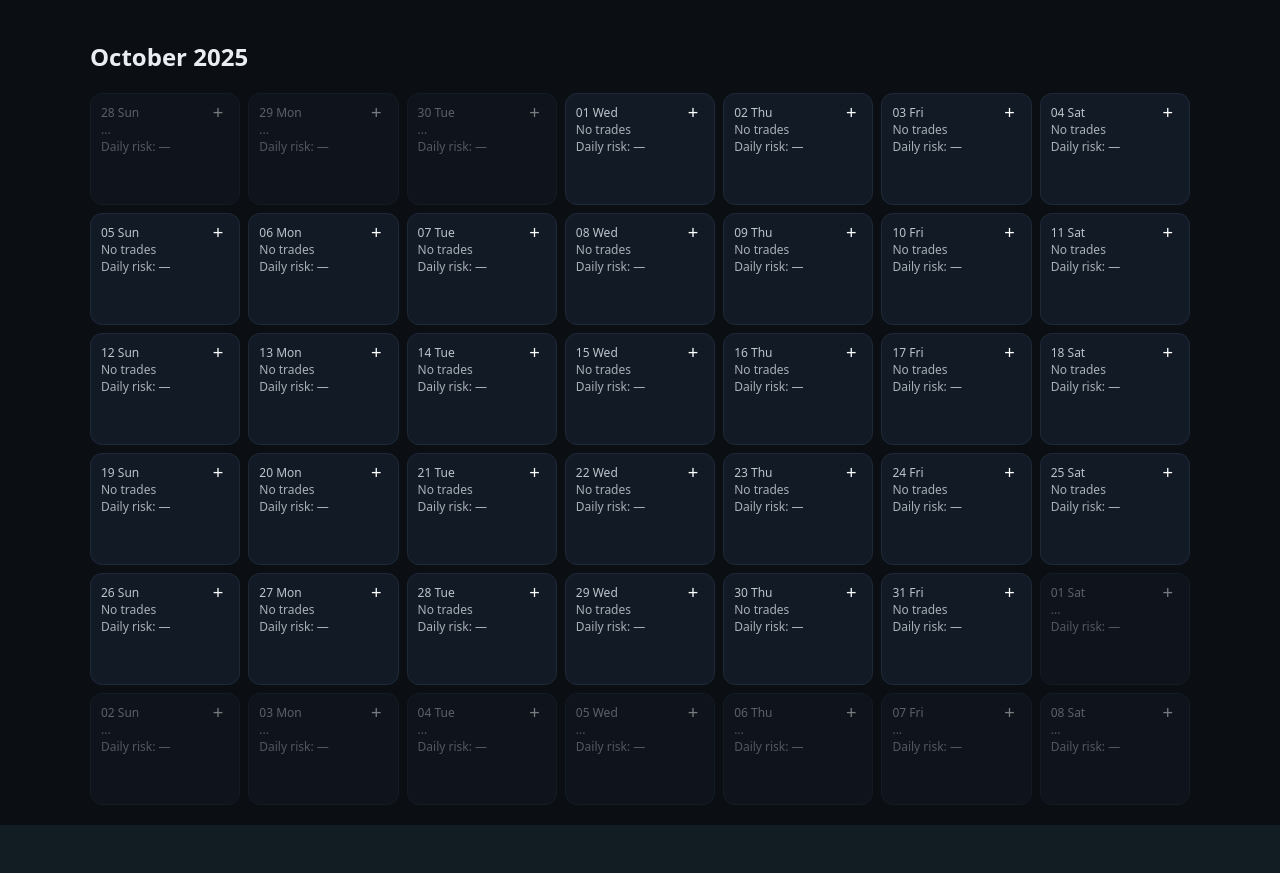
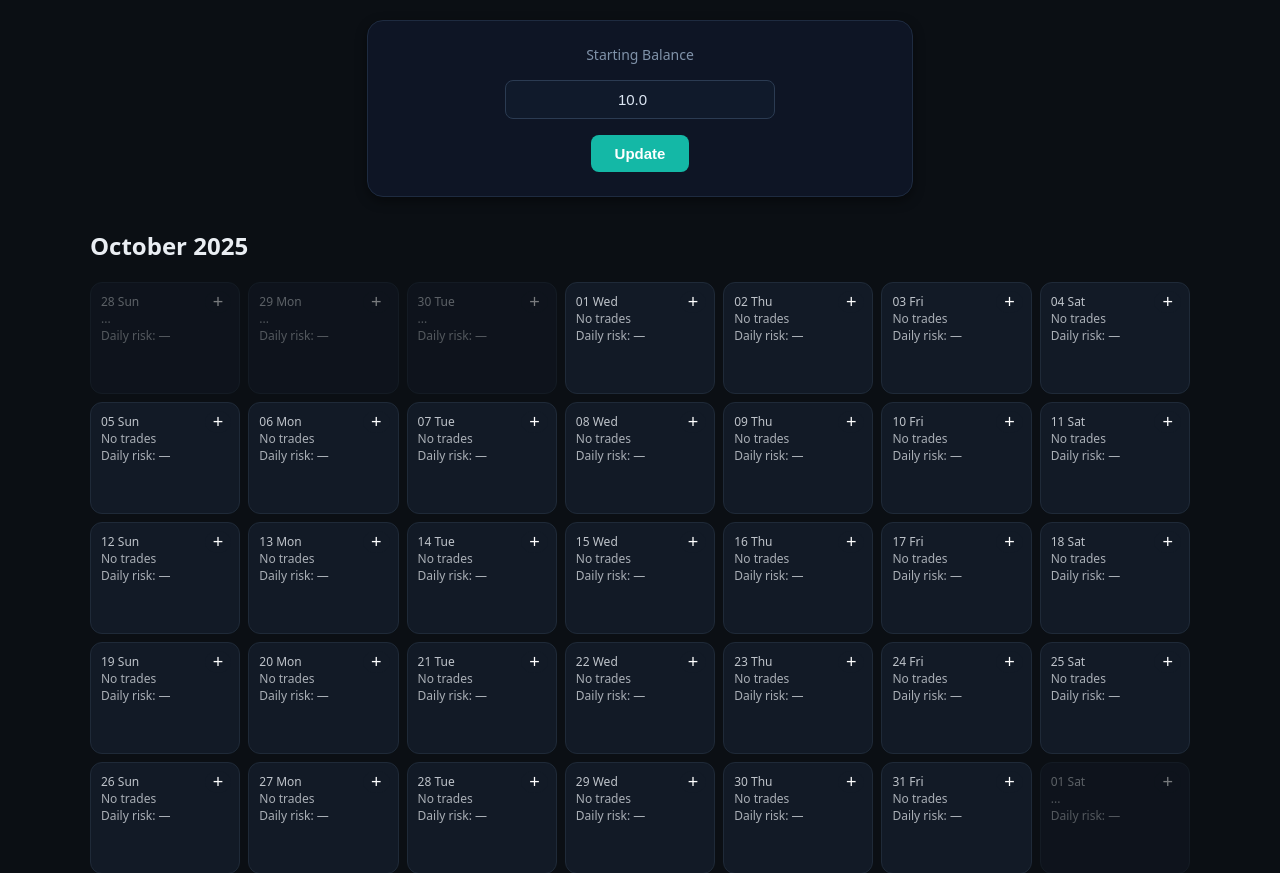
Before and after one commit to yagomichalak/trading-calendar-view, a Flask app: page / in a window 1280 px wide. Shown: the part 55-928 px from the top of the page. Before the commit the page ends 880 px from the top, so only its background shows below. Run offline with Flask 3, Linux system fonts and the light colour scheme; tables that the repository leaves empty hold one stand-in row (values such as "Sample post").

Commit message:
feat: added `starting_balance` form to set initial balance

```diff
--- a/app.py
+++ b/app.py
@@ -27,19 +27,29 @@
     app.secret_key = os.getenv("FLASK_SECRET_KEY", "dev-secret")
     app.config["TZ"] = os.getenv("TZ", "America/Sao_Paulo")
 
-    @app.context_processor
-    def inject_current_balance():
+    def _get_current_balance(starting_balance: bool = False):
         current_balance = None
         conn = get_db()
         try:
             with conn.cursor() as cur:
-                cur.execute("SELECT current_balance FROM days ORDER BY date DESC LIMIT 1")
-                row = cur.fetchone()
-                if row and row.get("current_balance") is not None:
-                    current_balance = float(row["current_balance"])
+                if not starting_balance:
+                    cur.execute("SELECT current_balance FROM days ORDER BY date DESC LIMIT 1")
+                    row = cur.fetchone()
+                    if row and row.get("current_balance") is not None:
+                        return float(row["current_balance"])
+
+                # fallback to TraderInfo.starting_balance
+                cur.execute("SELECT starting_balance FROM TraderInfo LIMIT 1")
+                trow = cur.fetchone()
+                if trow and trow.get("starting_balance") is not None:
+                    return float(trow["starting_balance"])
         finally:
             conn.close()
-        return dict(current_balance=current_balance)
+        return current_balance
+
+    @app.context_processor
+    def inject_current_balance():
+        return {"current_balance": _get_current_balance()}
 
     def recompute_from_date(start_date):
         """Recompute entry_balance, day_pl, current_balance and risk10 for all days from start_date onwards,
@@ -249,7 +259,8 @@
                                cells=cells,
                                first_day=first_day,
                                prev_year=prev_month.year, prev_month=prev_month.month,
-                               next_year=next_month_x.year, next_month=next_month_x.month)
+                               next_year=next_month_x.year, next_month=next_month_x.month,
+                               starting_balance=_get_current_balance(starting_balance=True))
 
     @app.route("/trades/new", methods=["POST"])
     def create_trade():
@@ -259,6 +270,7 @@
         entry_price = request.form.get("entry_price")
         exit_price = request.form.get("exit_price")
         trade_date = request.form.get("trade_date")
+        current_balance = _get_current_balance()
 
         if not (symbol and position_size and entry_price and exit_price and trade_date):
             flash("All fields are required.", "error")
@@ -271,6 +283,14 @@
                     INSERT INTO trades (symbol, position_size, entry_price, exit_price, trade_date)
                     VALUES (%s, %s, %s, %s, %s)
                 """, (symbol, float(position_size), float(entry_price), float(exit_price), trade_date))
+
+                # Update weeks.starting_balance only if weeks table has exactly one entry
+                cur.execute("SELECT COUNT(*) AS cnt FROM weeks")
+                row = cur.fetchone()
+                if row and int(row["cnt"]) == 1:
+                    cur.execute("UPDATE weeks SET starting_balance = %s", (current_balance,))
+                    print(f"✅ Updated only week starting_balance to {current_balance}")
+
             flash(f"Trade {symbol} added for {trade_date}.", "ok")
         except Exception as e:
             flash(f"DB error: {e}", "error")
@@ -593,6 +613,31 @@
 
             return redirect(url_for('trades_view'))
 
+        return app
+
+    @app.route("/balance/edit", methods=["POST"])
+    def update_starting_balance():
+        """Apply update for the starting balance."""
+
+        conn = get_db()
+        try:
+            with conn.cursor() as cur:
+                # POST: apply changes (support moving trade to a different date)
+                starting_balance = request.form.get("starting_balance", 2000).strip().upper()
+
+                try:
+                    sb_value = float(starting_balance)
+                    # update existing starting balance
+                    cur.execute("UPDATE TraderInfo SET starting_balance = %s", (sb_value,))
+
+                    flash("Starting balance updated.", "ok")
+                except Exception as e:
+                    flash(f"DB error: {e}", "error")
+        finally:
+            conn.close()
+
+        return redirect(url_for('calendar_view'))
+
     return app
 
 app = create_app()
--- a/templates/calendar.html
+++ b/templates/calendar.html
@@ -1,8 +1,56 @@
 
 {% extends "base.html" %}
 {% block content %}
+
+<div class="card"
+     style="
+       margin: 0 auto 32px auto;
+       padding: 24px 32px;
+       max-width: 480px;
+       background-color: #0e1525;
+       border: 1px solid #1e2b40;
+       border-radius: 16px;
+       box-shadow: 0 4px 12px rgba(0,0,0,0.4);
+     ">
+  <form method="post" action="{{ url_for('update_starting_balance') }}"
+        style="display: flex; flex-direction: column; align-items: center; gap: 16px;">
+
+      <label class="subtle" style="font-size: 14px; color: #b0c7e1;">Starting Balance</label>
+      <input type="number" name="starting_balance" required step="1"
+             style="
+               width: 100%;
+               max-width: 240px;
+               padding: 10px 14px;
+               border: 1px solid #2b3b52;
+               border-radius: 8px;
+               background-color: #101a2b;
+               color: #dce6f3;
+               font-size: 15px;
+               text-align: center;
+             "
+             value="{{starting_balance}}">
+
+      <button type="submit"
+              style="
+                background-color: #14b8a6;
+                border: none;
+                border-radius: 8px;
+                padding: 10px 24px;
+                color: #fff;
+                font-weight: 600;
+                cursor: pointer;
+                font-size: 15px;
+                transition: all 0.25s ease;
+              "
+              onmouseover="this.style.backgroundColor='#0fa294'"
+              onmouseout="this.style.backgroundColor='#14b8a6'">
+        Update
+      </button>
+  </form>
+</div>
+
+
   <h2>{{ first_day.strftime('%B %Y') }}</h2>
-
   <div class="calendar">
     {% for cell in cells %}
       <div class="card {% if not cell.in_month %}dim{% endif %}">
```
Also changed, not shown: tradingview_structure.sql (+7 -0 lines).
